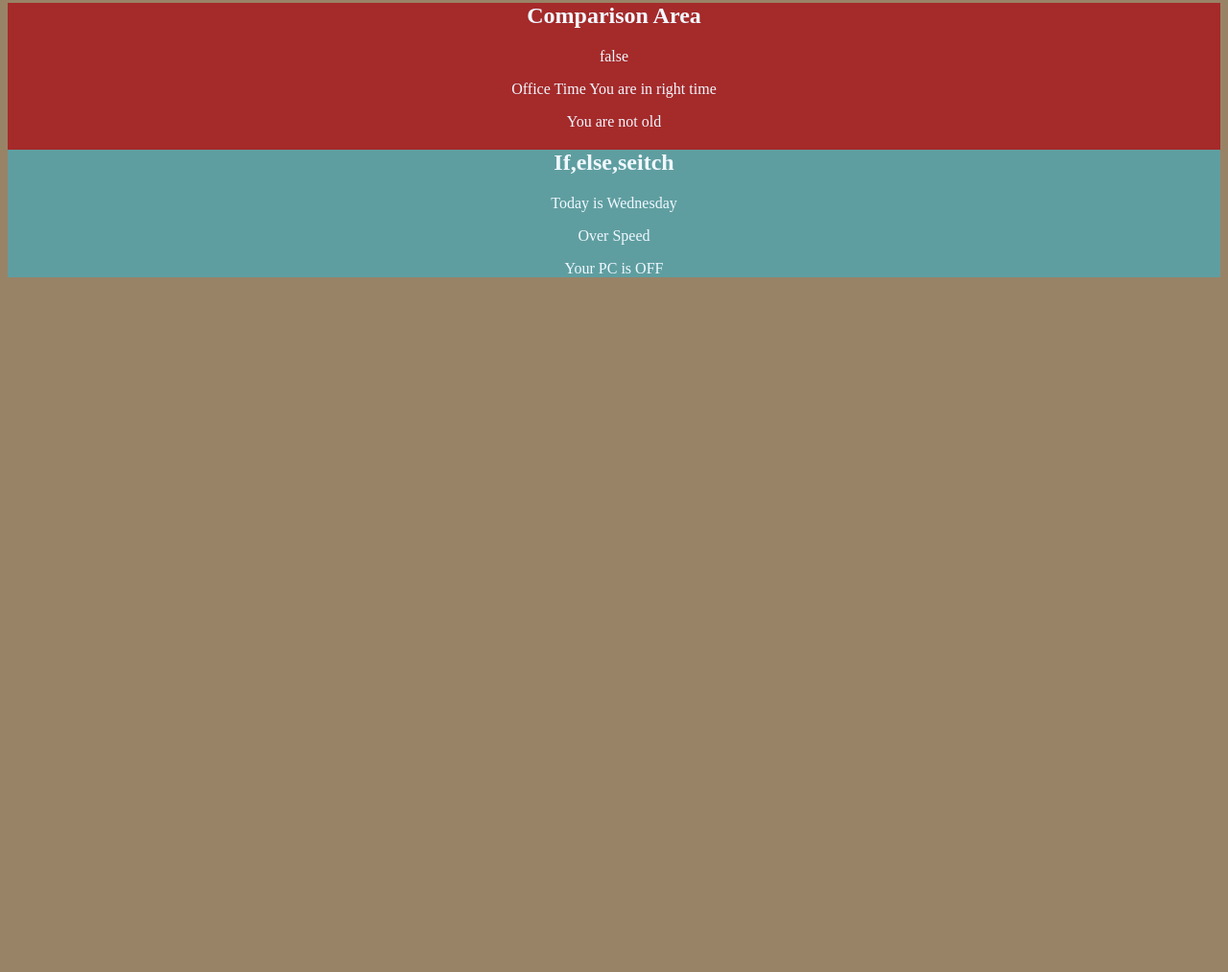
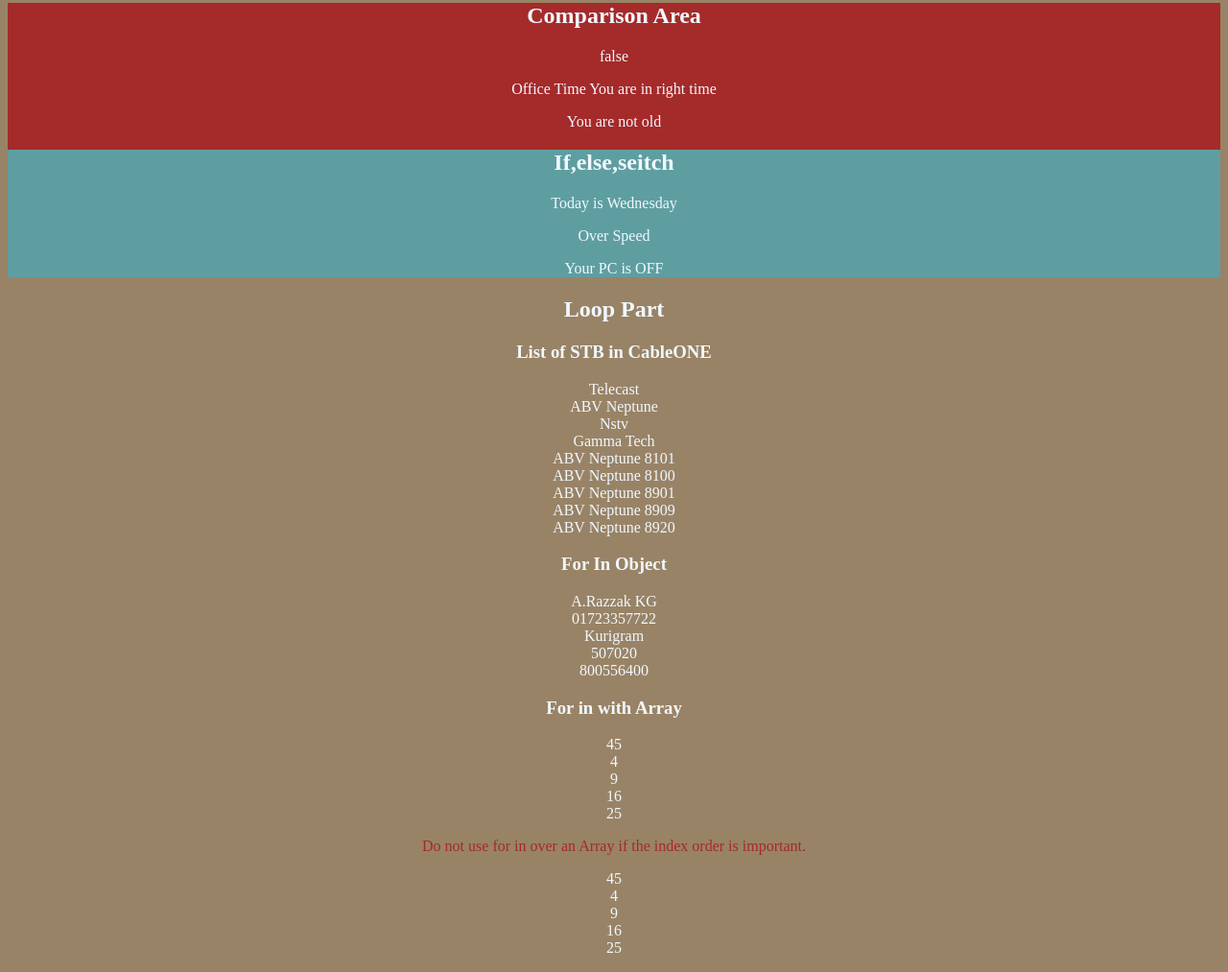
Before and after one commit to Fardin9721/Javascript_Practice, a plain HTML site: page index.html in a window 1280 px wide. Shown: the part 1213-2226 px from the top of the page at 96% size. Before the commit the page ends 1518 px from the top, so only its background shows below. Drawn offline with Linux system fonts and the light colour scheme.

Commit message:
For & In Loop

```diff
--- a/asstes/js/test.js
+++ b/asstes/js/test.js
@@ -211,3 +211,36 @@ switch(pcOn){
         text5 ="No Valuse Found";
 }
 document.getElementById('else2').innerHTML =text5;
+// For Loop Part
+const stb =["Telecast","ABV Neptune","Nstv","Gamma Tech","ABV Neptune 8101","ABV Neptune 8100","ABV Neptune 8901","ABV Neptune 8909","ABV Neptune 8920"];
+let show ="";
+for(i=0; i<stb.length ;i++){
+    show += stb[i] +"<br>";
+};
+document.getElementById('loop1').innerHTML = show;
+// For in
+const stbProfile = {
+    name:"A.Razzak KG",
+    phnNumber: '01723357722',
+    address:"Kurigram",
+    stbNumber:507020,
+    smcNumber:800556400,
+};
+let txt ="";
+for(let proFil in stbProfile){
+    txt += stbProfile[proFil]+"<br>";
+};
+document.getElementById('loop2').innerHTML=txt;
+const numbers = [45, 4, 9, 16, 25];
+let tes = "";
+for(let jer in numbers){
+    tes+= numbers[jer] +"<br>";
+};
+document.getElementById('loop3').innerHTML=tes;
+const numbers2 = [45, 4, 9, 16, 25];
+let kacu ="";
+numbers2.forEach(fortest);
+document.getElementById('loop4').innerHTML= kacu;
+function fortest(value){
+    kacu +=value+"<br>";
+}
--- a/index.html
+++ b/index.html
@@ -67,6 +67,17 @@
                 <p id="else2"></p>
             </div>
         </section>
+        <section class="loop_area">
+            <h1>Loop Part</h1>
+            <h3>List of STB in CableONE</h3>
+            <p id="loop1"></p>
+            <h3>For In Object</h3>
+            <p id="loop2"></p>
+            <h3>For in with Array</h3>
+            <p id="loop3"></p>
+            <p style="color: brown;">Do not use for in over an Array if the index order is important.</p>
+            <p id="loop4"></p>
+        </section>
     </div>
 
 
```
